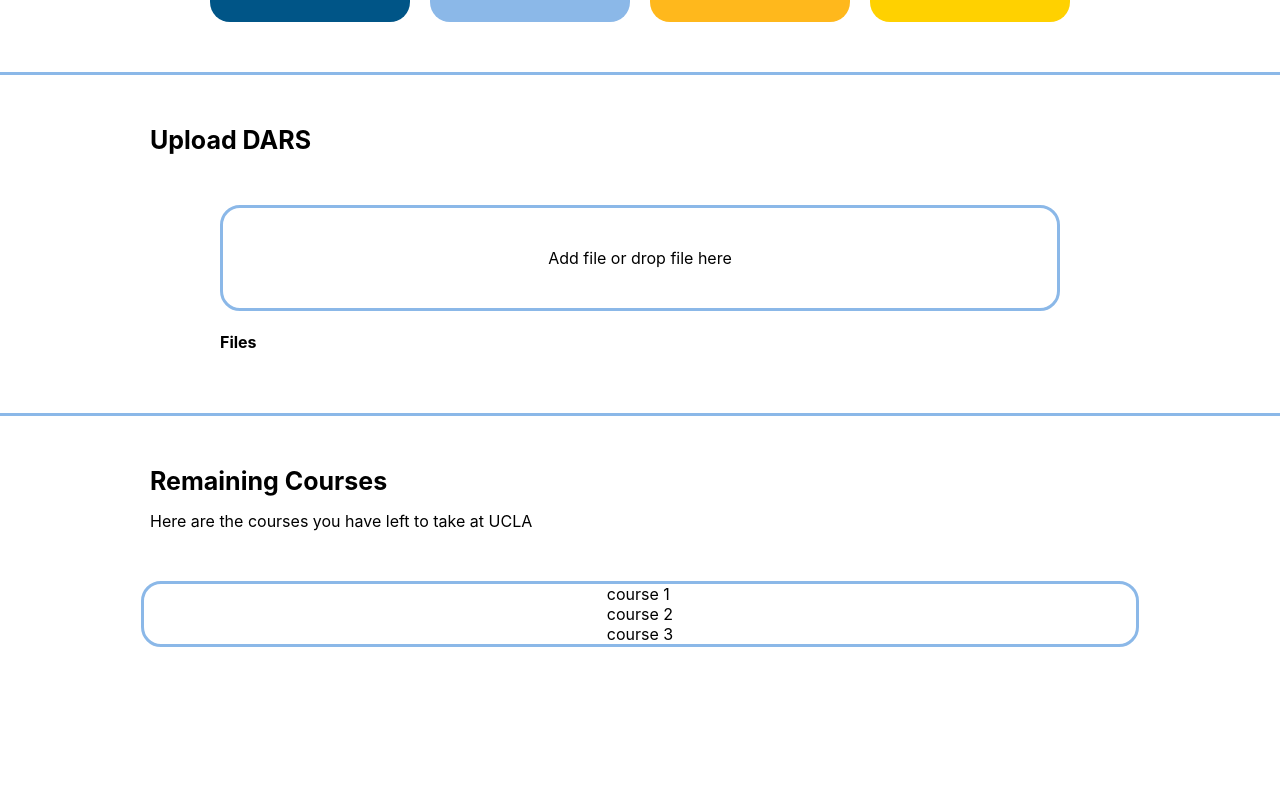
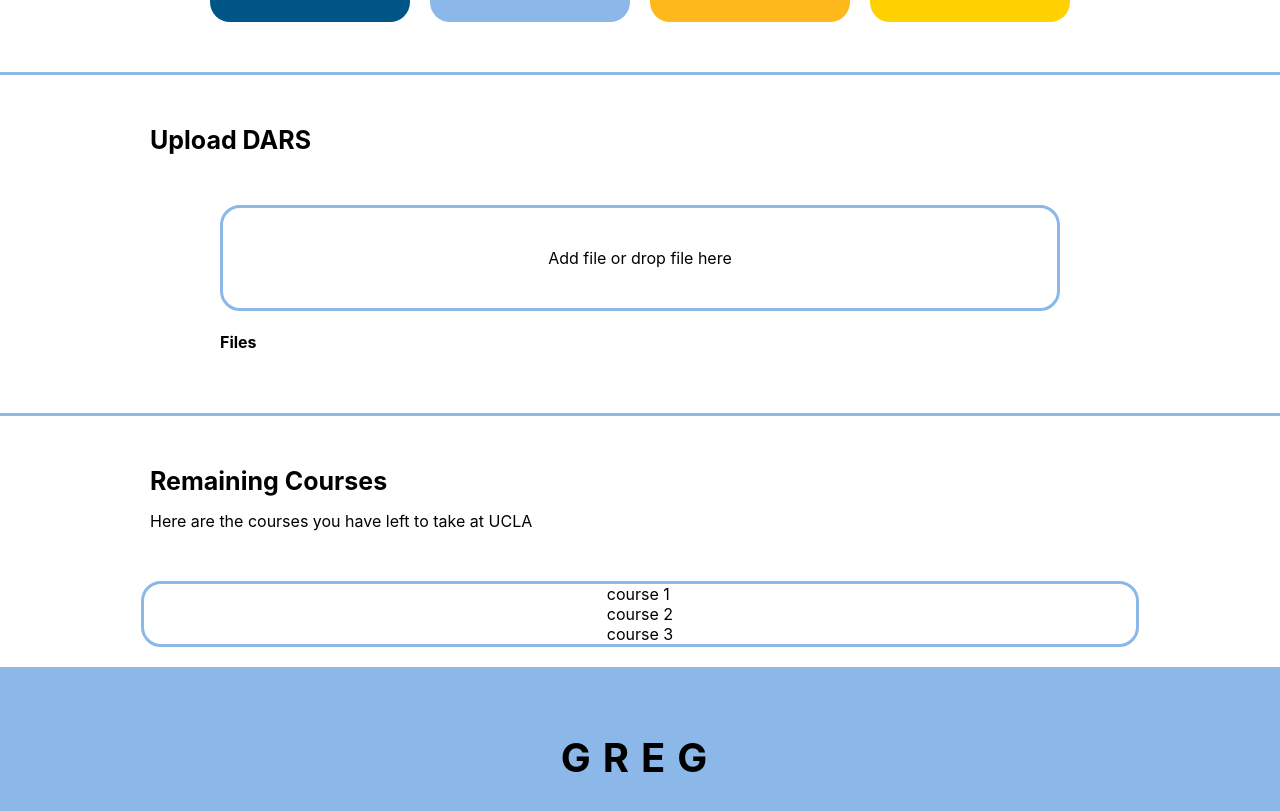
Before and after one commit to HaikDivanyan/GraphicalResourceForEnrollmentGuidance, a React (Create React App) app in the folder client/: page / in a window 1280 px wide. Shown: the part 1278-2089 px from the top of the page. Before the commit the page ends 1945 px from the top, so only its background shows below. Built offline with nearby package versions, Linux system fonts and the light colour scheme.

Commit message:
Created footer

```diff
--- a/client/src/App.js
+++ b/client/src/App.js
@@ -4,6 +4,7 @@ import NavBar from './components/navbar';
 import Instruction from './components/instruction';
 import Upload from './components/upload';
 import Remaining from './components/remaining';
+import Footer from './components/footer';
 import './App.css';
 
 function App() {
@@ -17,6 +18,7 @@ function App() {
       <Upload/>
       <div className='BlueSection'></div>
       <Remaining/>
+      <Footer/>
     </div>
   )
 }
--- /dev/null
+++ b/client/src/components/footer.css
@@ -0,0 +1,15 @@
+.Footer {
+    background-color: #8BB8E8;
+    height: 180px;
+    display: flex;
+    flex-direction: column;
+    align-items: center;
+    justify-content: center;
+}
+
+.FooterTitle {
+    color: black;
+    font-size: 40px;
+    font-weight: bold;
+    letter-spacing: 12px;
+}
--- /dev/null
+++ b/client/src/components/footer.js
@@ -0,0 +1,13 @@
+import React from "react";
+import './footer.css';
+
+export default function Footer() {
+
+    return (
+      <div className="Footer">
+            <div className="FooterTitle">
+                GREG
+            </div>
+      </div>
+    );
+  }
```
